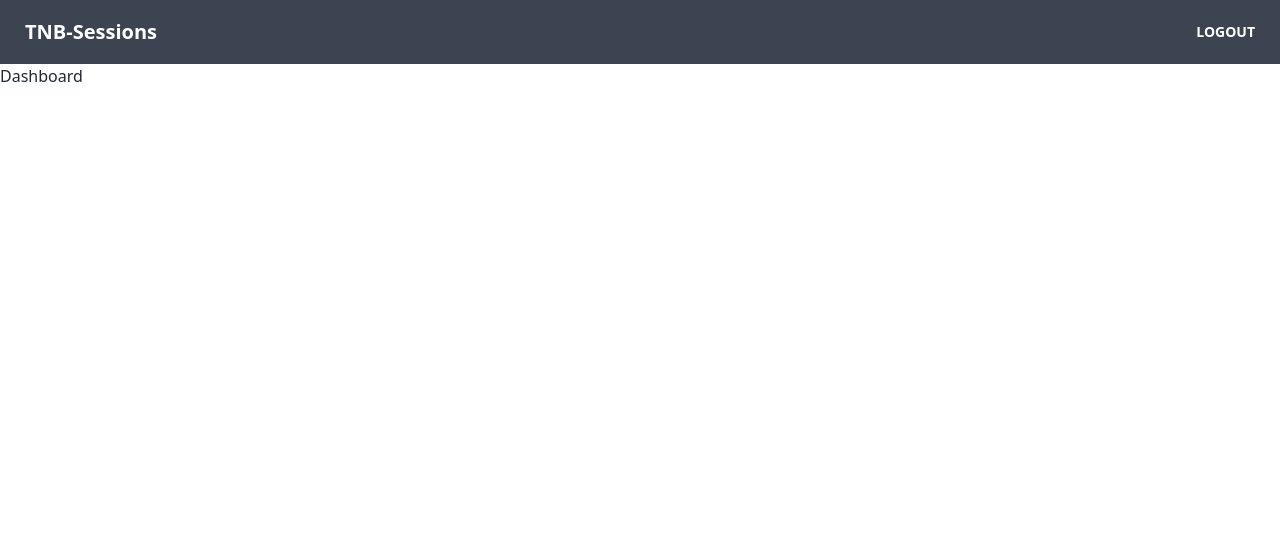
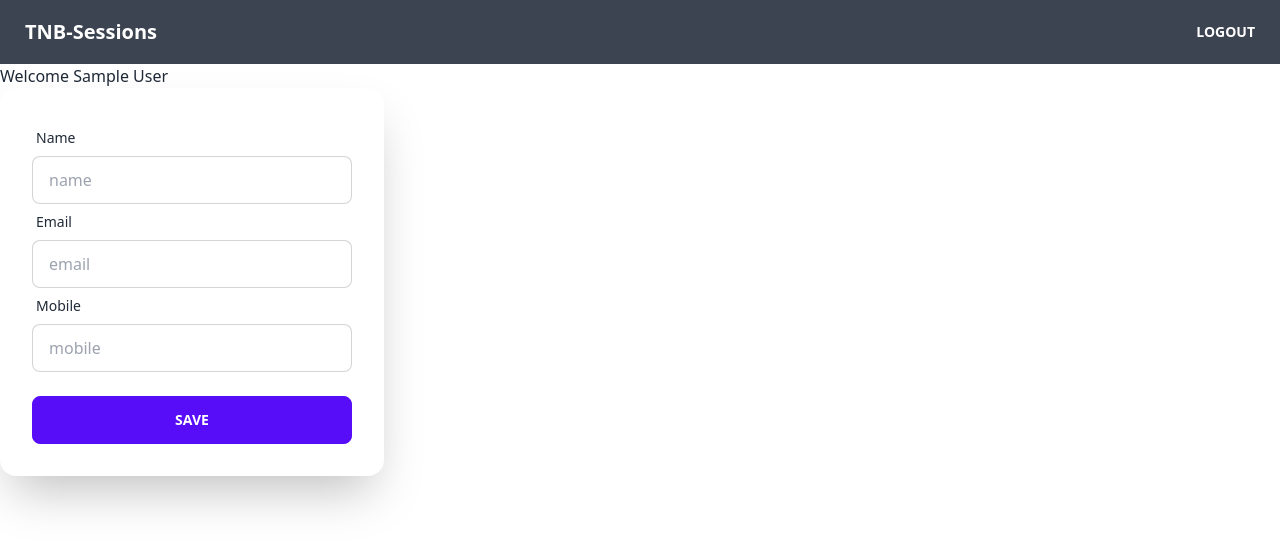
Before and after one commit to SazidAhmed/Road-To-React, a React (Create React App) app: page / in a window 1280 px wide. Shown: the top 548 px of the page. Built offline with nearby package versions, Linux system fonts and the light colour scheme; sample sign-in values are in the browser's storage.

Commit message:
contact create completed

```diff
--- a/src/app/store.js
+++ b/src/app/store.js
@@ -1,7 +1,10 @@
 import { configureStore } from '@reduxjs/toolkit';
 import authReducer from '../features/auth/authSlice'
+import contactReducer from '../features/contact/contactSlice'
+
 export const store = configureStore({
   reducer: {
     auth: authReducer,
+    contact: contactReducer
   },
 });
--- /dev/null
+++ b/src/components/ContactForm.jsx
@@ -0,0 +1,93 @@
+import {useState, useEffect} from 'react'
+import { useSelector, useDispatch } from 'react-redux'
+import { useNavigate } from 'react-router-dom'
+import {toast} from 'react-toastify'
+import {createContact, reset} from '../features/contact/contactSlice'
+import Spinner from './Spinner'
+
+function ContactForm(){
+    const [formData, setFormData]= useState({
+        name:'',
+        email:'',
+        mobile:''
+      })
+
+    const { name, email, mobile } = formData
+
+    const navigate = useNavigate()
+    const dispatch = useDispatch()
+
+    const {contacts, isLoading, isError, isSuccess, message } = useSelector((state)=> state.contact)
+
+    useEffect(() => {
+        if (isError) {
+            toast.error(message)
+        }
+
+        if (isSuccess || contacts) {
+            navigate('/')
+        }
+
+        dispatch(reset())
+    }, [contacts, isError, isSuccess, message, navigate, dispatch])
+
+    const onChange = (e) => {
+        setFormData((prevState) => ({
+          ...prevState,
+          [e.target.name]: e.target.value,
+        }))
+    }
+
+    const onSubmit = (e) => {
+        e.preventDefault()
+        console.log("submitted")
+        const contactData = {
+            name,
+            email,
+            mobile,
+        }
+
+        dispatch(createContact(contactData))
+        setFormData('')
+    }
+
+    if(isLoading){
+        return <Spinner />
+    }
+
+
+    return(
+        <>
+           <div className="card flex-shrink-0 w-full max-w-sm shadow-2xl bg-base-100">
+                <div className="card-body">
+                <form onSubmit={onSubmit}>
+                    <div className="form-control">
+                    <label className="label">
+                        <span className="label-text">Name</span>
+                    </label>
+                    <input type="text" name='name' value={name} onChange={onChange} placeholder="name" className="input input-bordered" />
+                    </div>
+                    <div className="form-control">
+                    <label className="label">
+                        <span className="label-text">Email</span>
+                    </label>
+                    <input type="text" name='email' value={email} onChange={onChange} placeholder="email" className="input input-bordered" />
+                    </div>
+                    <div className="form-control">
+                    <label className="label">
+                        <span className="label-text">Mobile</span>
+                    </label>
+                    <input type="text" name='mobile' value={mobile} onChange={onChange} placeholder="mobile" className="input input-bordered" />
+                    </div>
+                    <div className="form-control mt-6">
+                    <button type='submit' className="btn btn-primary">Save</button>
+                    </div>
+                </ form>
+                </div>
+            </div>
+
+        </>
+    )
+}
+
+export default ContactForm
--- /dev/null
+++ b/src/features/contact/contactService.js
@@ -0,0 +1,19 @@
+import axios from 'axios'
+
+// Register user
+const createContact = async (contactData, token) => {
+    const config = {
+        headers:{
+            Authorization : `Bearer ${token}`
+        }
+    }
+  const response = await axios.post('/api/contactCreate', contactData, config)
+
+  return response.data
+}
+
+const contactService = {
+    createContact
+}
+
+export default contactService
--- /dev/null
+++ b/src/features/contact/contactSlice.js
@@ -0,0 +1,54 @@
+import { createSlice, createAsyncThunk } from '@reduxjs/toolkit'
+import contactService from './contactService'
+
+const initialState = {
+    contacts: [],
+    isError: false,
+    isSuccess: false,
+    isLoading: false,
+    message: '',
+}
+
+export const createContact = createAsyncThunk(
+    'contact/create',
+    async(contactData, thunkAPI)=>{
+        try{
+            const token = thunkAPI.getState().auth.user.token
+            return await contactService.createContact(contactData, token)
+        }
+        catch (error) {
+            const message =(error.response &&
+            error.response.data &&
+            error.response.data.message) ||
+            error.message ||
+            error.toString()
+            return thunkAPI.rejectWithValue(message)
+        }
+    })
+
+export const contactSlice = createSlice({
+    name: 'contact',
+    initialState,
+    reducers: {
+        reset: (state) => initialState
+    },
+    extraReducers: (builder) => {
+        builder
+        .addCase(createContact.pending, (state) => {
+            state.isLoading = true
+        })
+        .addCase(createContact.fulfilled, (state, action) => {
+            state.isLoading = false
+            state.isSuccess = true
+            state.contacts.push(action.payload)
+        })
+        .addCase(createContact.rejected, (state, action) => {
+            state.isLoading = false
+            state.isError = true
+            state.message = action.payload
+        })
+    }
+})
+
+export const { reset } = contactSlice.actions
+export default contactSlice.reducer
--- a/src/pages/admin/Dashboard.jsx
+++ b/src/pages/admin/Dashboard.jsx
@@ -1,8 +1,23 @@
-import React from 'react'
+import { useEffect } from 'react'
+import { useNavigate } from "react-router-dom"
+import { useSelector } from 'react-redux'
+import ContactForm from '../../components/ContactForm'
 
 function Dashboard() {
+  const navigate = useNavigate()
+  const {user} = useSelector((state)=> state.auth)
+
+  useEffect(()=>{
+    if(!user){
+      navigate('/login')
+    }
+  }, [user, navigate])
+
   return (
-    <div>Dashboard</div>
+    <>
+      <h1>Welcome { user && user.name }</h1>
+      <ContactForm />
+    </>
   )
 }
 
```
